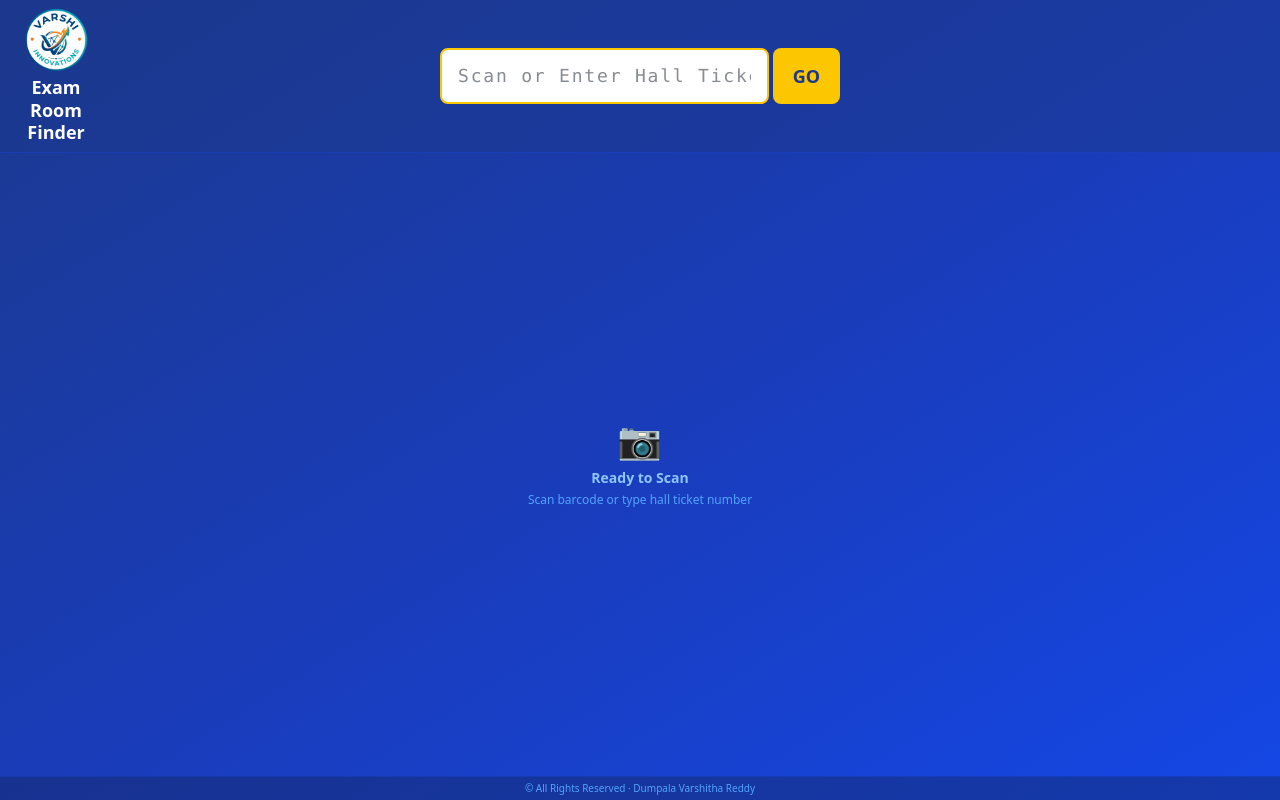
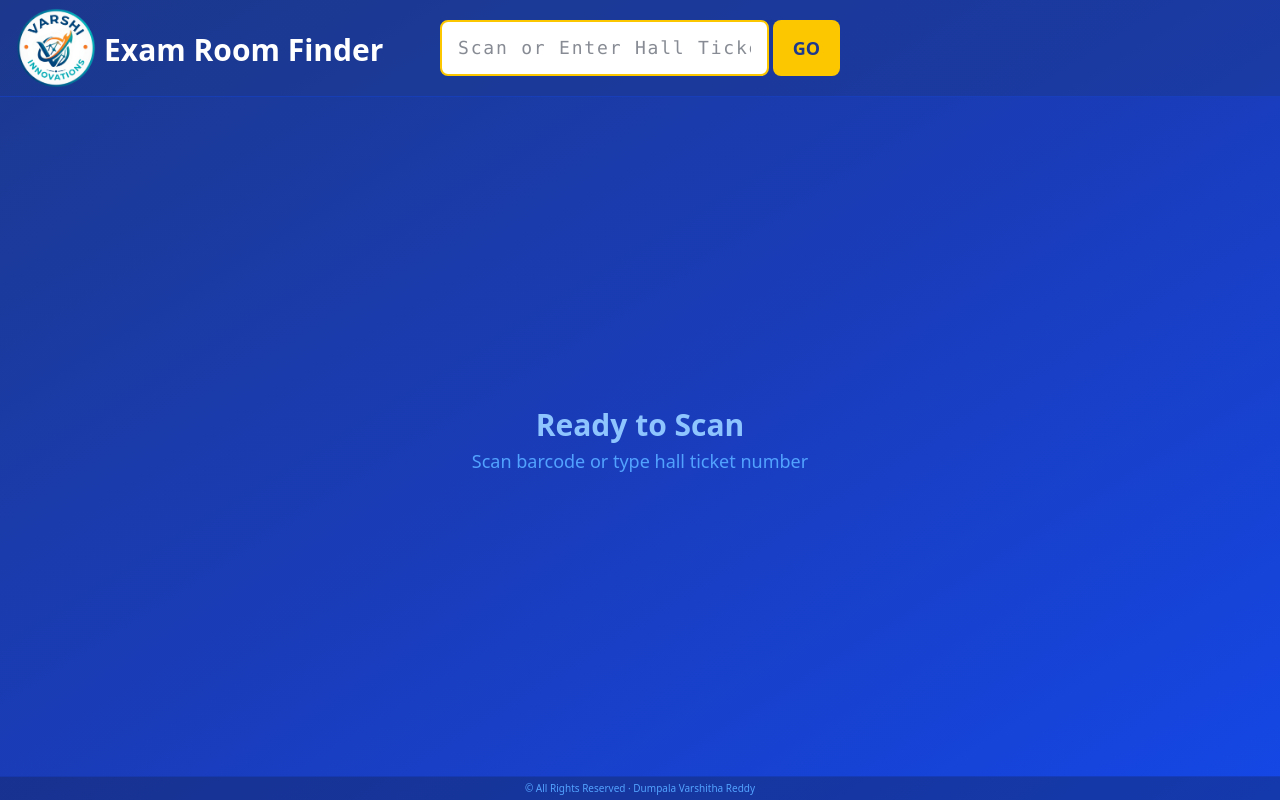
Before and after one commit to skilltimate1408/VarshithaKalanjali, a Next.js app: page /student in a window 1280 px wide. Built offline with nearby package versions, Linux system fonts and the light colour scheme.

Commit message:
increase font sizes

```diff
--- a/app/student/page.tsx
+++ b/app/student/page.tsx
@@ -122,15 +122,17 @@ export default function StudentKiosk() {
             <div className="flex items-center gap-4 px-4 py-2 border-b border-blue-700/40 bg-blue-900/50 shrink-0 justify-between relative">
 
         {/* Logo + title stacked on left */}
-        <div className="flex flex-col items-center shrink-0 w-20">
+                <div className="flex items-center gap-2 shrink-0">
+
           <Image
             src="/logo.png"
             alt="Varshi Innovations"
-            width={64}
-            height={64}
-            className="rounded-full object-contain w-16 h-16"
+            width={80}
+            height={80}
+            className="rounded-full object-contain w-20 h-20"
           />
-                    <h1 className="font-black text-lg leading-tight text-center mt-1">Exam Room Finder</h1>
+                              <h1 className="font-black text-3xl leading-tight text-center mt-1">Exam Room Finder</h1>
+
 
         </div>
         {/* Input stretches to fill remaining space */}
@@ -194,9 +196,10 @@ export default function StudentKiosk() {
         {/* Idle state */}
         {!loading && !error && !hasResult && !inputValue && (
           <div className="text-center text-blue-300">
-            <div className="text-4xl mb-2">📷</div>
-            <p className="text-sm font-semibold">Ready to Scan</p>
-            <p className="text-xs mt-1 text-blue-400">Scan barcode or type hall ticket number</p>
+            <div className="text-4xl mb-2"></div>
+                        <p className="text-3xl font-semibold">Ready to Scan</p>
+            <p className="text-lg mt-1 text-blue-400">Scan barcode or type hall ticket number</p>
+
           </div>
         )}
 
```
